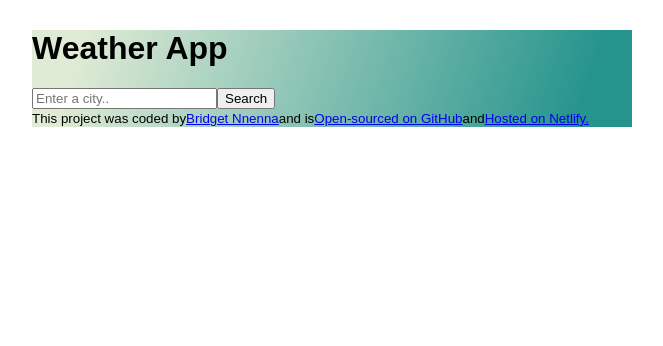
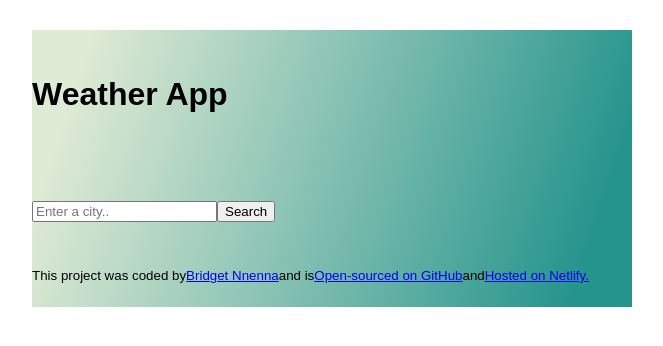
Before and after one commit to Queency31NSPPD/React-Weather, a React (Create React App) app: page / in a window 1280 px wide. Shown: the top 346 px of the page, without its empty margins (308-971 px from the left). Built offline with nearby package versions, Linux system fonts and the light colour scheme.

Commit message:
Updated css

```diff
--- a/src/styles.css
+++ b/src/styles.css
@@ -3,6 +3,10 @@
     background: linear-gradient(108.7deg, rgb(224, 235, 213) 8.1%, rgb(37, 148, 141) 91.2%);
     max-width: 600px;
     margin: 30px auto;
-text-decoration: none;
 text-align: justify;
+    line-height: 4;
 }
+
+ul{
+  text-decoration: none;
+}
```
